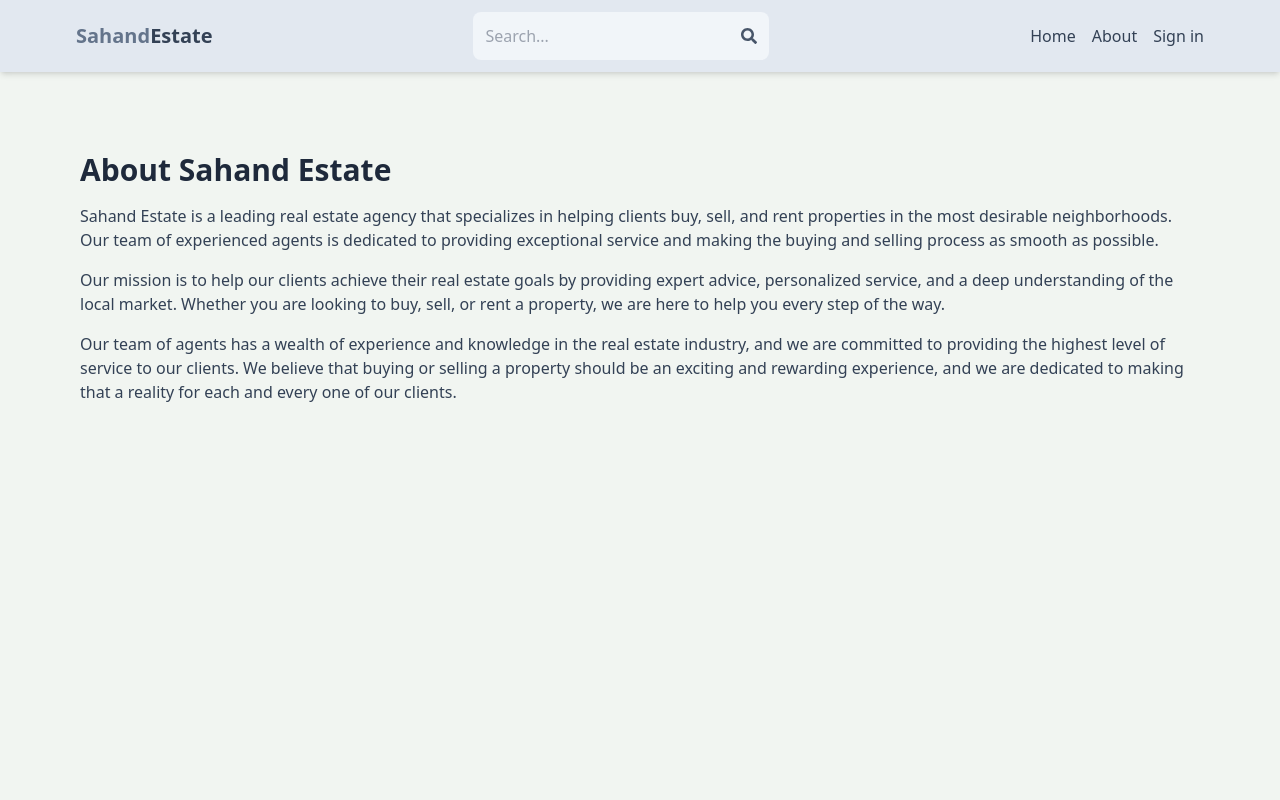
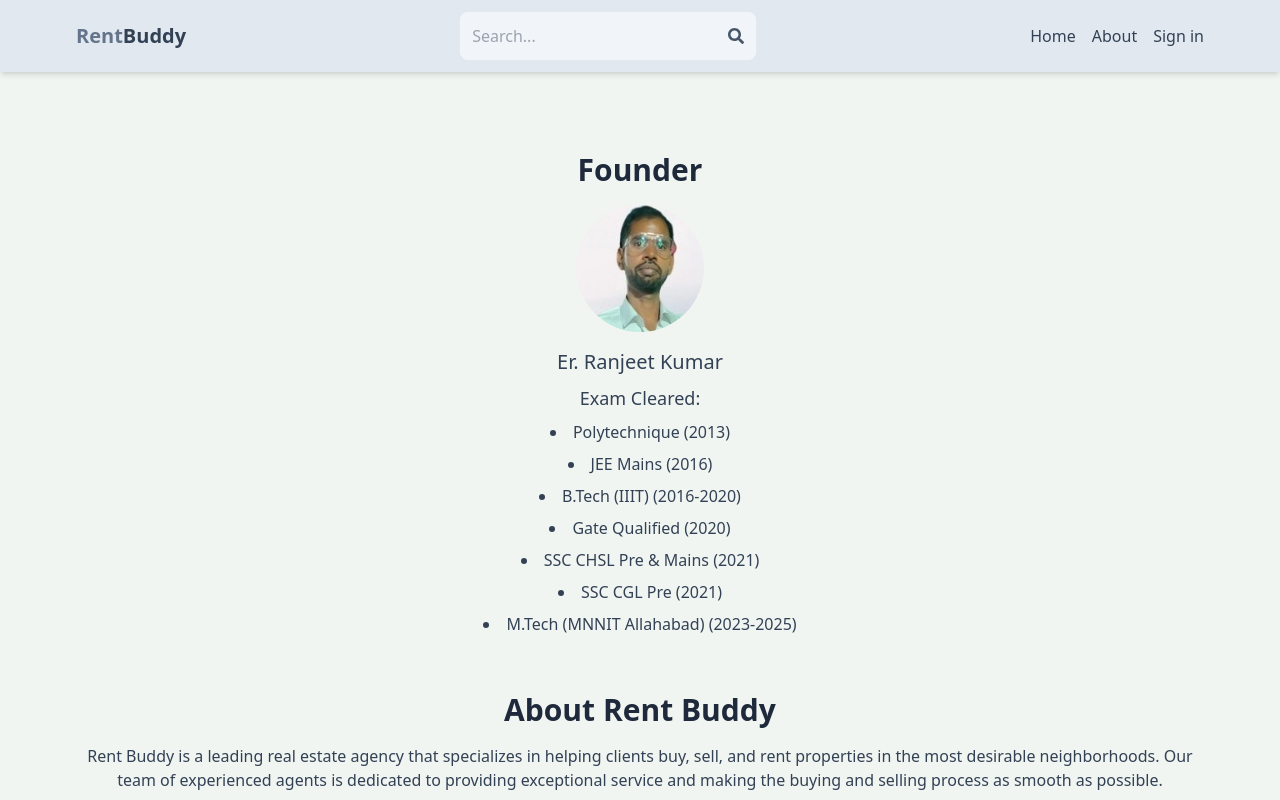
Before and after one commit to mnnitranjeet/Rent-Buddy, a React (Vite) app in the folder client/: page /about in a window 1280 px wide. Shown: the top 800 px of the page. Built offline with nearby package versions, Linux system fonts and the light colour scheme; no server answers.

Commit message:
complete functionality

```diff
--- a/client/src/Pages/About.jsx
+++ b/client/src/Pages/About.jsx
@@ -1,14 +1,41 @@
-import React from 'react'
+import React from 'react';
+
 
 export default function About() {
   return (
     <div className='py-20 px-4 max-w-6xl mx-auto'>
-      <h1 className='text-3xl font-bold mb-4 text-slate-800'>About Sahand Estate</h1>
-      <p className='mb-4 text-slate-700'>Sahand Estate is a leading real estate agency that specializes in helping clients buy, sell, and rent properties in the most desirable neighborhoods. Our team of experienced agents is dedicated to providing exceptional service and making the buying and selling process as smooth as possible.</p>
-      <p className='mb-4 text-slate-700'>
-      Our mission is to help our clients achieve their real estate goals by providing expert advice, personalized service, and a deep understanding of the local market. Whether you are looking to buy, sell, or rent a property, we are here to help you every step of the way.
-      </p>
-      <p className='mb-4 text-slate-700'>Our team of agents has a wealth of experience and knowledge in the real estate industry, and we are committed to providing the highest level of service to our clients. We believe that buying or selling a property should be an exciting and rewarding experience, and we are dedicated to making that a reality for each and every one of our clients.</p>
+      <div className='flex flex-col items-center text-center mb-12'>
+        <h1 className='text-3xl font-bold mb-4 text-slate-800'>Founder</h1>
+        <img
+          src='./public/photo2.jpg'
+          alt="Er. Ranjeet Kumar"
+          className='w-32 h-32 mb-4 rounded-full object-cover'
+        />
+        <p className='mb-2 text-slate-700 text-xl'>Er. Ranjeet Kumar</p>
+        <p className='mb-2 text-slate-700 text-lg'>Exam Cleared:</p>
+        <ul className='text-slate-700 list-disc list-inside'>
+          <li className='mb-2'>Polytechnique (2013)</li>
+          <li className='mb-2'>JEE Mains (2016)</li>
+          <li className='mb-2'>B.Tech (IIIT) (2016-2020)</li>
+          <li className='mb-2'>Gate Qualified (2020)</li>
+          <li className='mb-2'>SSC CHSL Pre & Mains (2021)</li>
+          <li className='mb-2'>SSC CGL Pre (2021)</li>
+          <li className='mb-2'>M.Tech (MNNIT Allahabad) (2023-2025)</li>
+        </ul>
+      </div>
+
+      <div className='text-center'>
+        <h1 className='text-3xl font-bold mb-4 text-slate-800'>About Rent Buddy</h1>
+        <p className='mb-4 text-slate-700'>
+          Rent Buddy is a leading real estate agency that specializes in helping clients buy, sell, and rent properties in the most desirable neighborhoods. Our team of experienced agents is dedicated to providing exceptional service and making the buying and selling process as smooth as possible.
+        </p>
+        <p className='mb-4 text-slate-700'>
+          Our mission is to help our clients achieve their real estate goals by providing expert advice, personalized service, and a deep understanding of the local market. Whether you are looking to buy, sell, or rent a property, we are here to help you every step of the way.
+        </p>
+        <p className='mb-4 text-slate-700'>
+          Our team of agents has a wealth of experience and knowledge in the real estate industry, and we are committed to providing the highest level of service to our clients. We believe that buying or selling a property should be an exciting and rewarding experience, and we are dedicated to making that a reality for each and every one of our clients.
+        </p>
+      </div>
     </div>
-  )
+  );
 }
--- a/client/src/Pages/Home.jsx
+++ b/client/src/Pages/Home.jsx
@@ -55,7 +55,7 @@ export default function Home() {
           place with ease
         </h1>
         <div className='text-gray-400 text-xs sm:text-sm'>
-          Sahand Estate is the best place to find your next perfect place to
+          Rent Buddy is the best place to find your next perfect place to
           live.
           <br />
           We have a wide range of properties for you to choose from.
--- a/client/src/components/Header.jsx
+++ b/client/src/components/Header.jsx
@@ -27,8 +27,8 @@ export default function Header() {
       <div className='flex justify-between items-center max-w-6xl mx-auto p-3'>
         <Link to='/'>
           <h1 className='font-bold text-sm sm:text-xl flex flex-wrap'>
-            <span className='text-slate-500'>Sahand</span>
-            <span className='text-slate-700'>Estate</span>
+            <span className='text-slate-500'>Rent</span>
+            <span className='text-slate-700'>Buddy</span>
           </h1>
         </Link>
         <form
```
Also changed, not shown: client/public/photo.jpg (added), client/public/photo2.jpg (added).
